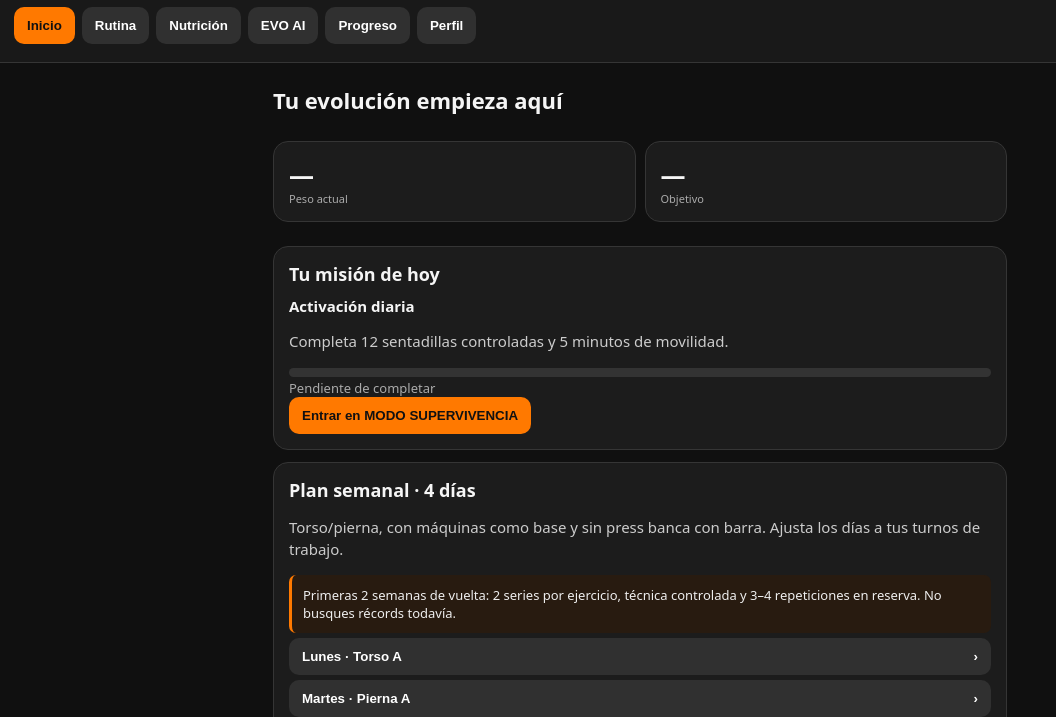
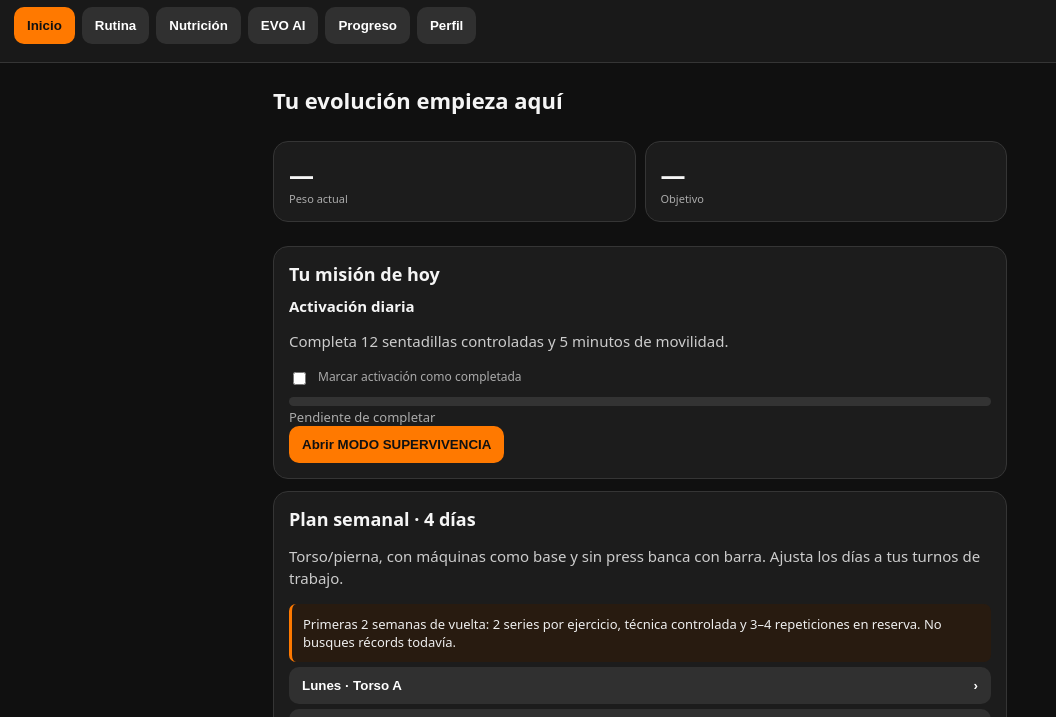
Before and after one commit to antonioarrondo2020-max/-GYM-EVOLUTION, a plain HTML site: page index.html in a window 1280 px wide. Shown: the part 66-783 px from the top of the page, without its empty margins (0-1056 px from the left). Drawn offline with Linux system fonts and the light colour scheme.

Commit message:
Improve home challenges and workout validation

```diff
--- a/index.html
+++ b/index.html
@@ -40,7 +40,7 @@ footer{text-align:center;color:#888;font-size:11px;padding:22px 0}
 <main>
 <section id="home"><h1>Tu evolución empieza aquí</h1>
 <div class="grid"><div class="card stat" id="homeWeight">—<small>Peso actual</small></div><div class="card stat" id="homeTarget">—<small>Objetivo</small></div></div>
-<div class="card"><h2>Tu misión de hoy</h2><div id="homeChallenge"></div><button class="primary" onclick="showTab('commander')">Entrar en MODO SUPERVIVENCIA</button></div>
+<div class="card"><h2>Tu misión de hoy</h2><div id="homeChallenge"></div><button class="primary" onclick="showTab('commander')">Abrir MODO SUPERVIVENCIA</button></div>
 <div class="card"><h2>Plan semanal · 4 días</h2><p>Torso/pierna, con máquinas como base y sin press banca con barra. Ajusta los días a tus turnos de trabajo.</p><div class="notice">Primeras 2 semanas de vuelta: 2 series por ejercicio, técnica controlada y 3–4 repeticiones en reserva. No busques récords todavía.</div><div id="days"></div></div>
 <div class="card"><h2>Regla de progresión</h2><p>Cuando completes todas las series en el rango alto, con técnica limpia y al menos 2 repeticiones en reserva, prueba el incremento mínimo de la máquina en la siguiente sesión.</p></div></section>
 
@@ -74,13 +74,13 @@ function renderDays(){$("days").innerHTML=plan.map((d,i)=>`<button class="daybtn
 function openDay(i){$("day").value=i;showTab("routine");renderExercises()}
 $("day").onchange=renderExercises;$("phase").onchange=()=>{$("phaseText").textContent=$("phase").value==="2"?"Vuelta progresiva: 2 series y RIR 3–4.":"Fase normal: 3 series y RIR 1–3.";renderExercises()};
 function renderExercises(){let d=plan[+$("day").value],n=+$("phase").value;$("exercises").innerHTML=d.e.map((e,i)=>`<div class="card exercise"><h3>${e[0]}</h3><span class="pill">${e[1]}</span><span class="pill">${e[3]}</span><p class="muted">Objetivo ${e[2]} · ${n} series</p><div class="log"><div><label>Carga kg</label><input id="kg${i}" type="number" step=".5" placeholder="kg"></div><div><label>Reps por serie</label><input id="rp${i}" placeholder="${Array(n).fill(12).join(",")}"></div><div><label>RIR final</label><input id="ri${i}" type="number" min="0" max="10" placeholder="2"></div></div><button class="primary" onclick="record(${+$("day").value},${i})">Guardar ejercicio</button><p class="muted" id="tip${i}"></p></div>`).join("")}
-function record(d,i){let n=+$("phase").value,kg=+$("kg"+i).value,r=$("rp"+i).value.split(",").map(v=>+v.trim()),rir=$("ri"+i).value;if(!kg||r.length!==n||r.some(v=>!v)||rir===""){alert("Indica carga, las "+n+" series separadas por comas y el RIR.");return}let upper=Number((plan[d].e[i][2].match(/–(\d+)/)||[])[1]||12),good=r.every(v=>v>=upper)&&+rir>=2,s=good?"Puedes probar el incremento mínimo de la máquina la próxima vez.":"Mantén la carga e intenta sumar alguna repetición con buena técnica.";data.history.unshift({date:new Date().toISOString(),day:plan[d].day,exercise:plan[d].e[i][0],kg,reps:r,rir:+rir,suggestion:s});persist();$("tip"+i).textContent="Guardado. "+s;$("tip"+i).style.color=good?"var(--green)":"#aaa"}
+function record(d,i){let n=+$("phase").value,kg=Number($("kg"+i).value),raw=$("rp"+i).value.trim(),r=raw.split(",").map(v=>Number(v.trim())),rirRaw=$("ri"+i).value.trim(),rir=Number(rirRaw);if(!Number.isFinite(kg)||kg<0||kg>1000||!raw||r.length!==n||r.some(v=>!Number.isInteger(v)||v<1||v>100)||rirRaw===""||!Number.isInteger(rir)||rir<0||rir>10){alert("Revisa los datos: carga entre 0 y 1000 kg, "+n+" series con repeticiones enteras entre 1 y 100, y RIR entero entre 0 y 10.");return}let upper=Number((plan[d].e[i][2].match(/–(\d+)/)||[])[1]||12),good=r.every(v=>v>=upper)&&rir>=2,s=good?"Puedes probar el incremento mínimo de la máquina la próxima vez.":"Mantén la carga e intenta sumar alguna repetición con buena técnica.";data.history.unshift({date:new Date().toISOString(),day:plan[d].day,exercise:plan[d].e[i][0],kg,reps:r,rir,suggestion:s});persist();$("tip"+i).textContent="Guardado. "+s;$("tip"+i).style.color=good?"var(--green)":"#aaa"}
 function renderHistory(){renderWeights();renderSessions();renderMeasures();let h=data.history;$("history").innerHTML=h.length?h.slice(0,40).map(x=>`<div class="history"><b>${x.exercise}</b><div class="muted">${new Date(x.date).toLocaleString("es-ES")} · ${x.day}</div>${x.kg} kg · ${x.reps.join(" / ")} reps · RIR ${x.rir}<div class="muted">${x.suggestion||""}</div></div>`).join(""):"<p class='muted'>Aún no has registrado ejercicios.</p>";$("summary").textContent=h.length?h.length+" registros guardados. Busca mejoras pequeñas y constantes.":"Aún no hay registros."}
 let sessionTicker=null;
 function formatElapsed(ms){let sec=Math.max(0,Math.floor(ms/1000)),m=String(Math.floor(sec/60)).padStart(2,"0"),s=String(sec%60).padStart(2,"0");return m+":"+s}
 function updateSessionUI(){let active=data.activeSession;let running=!!active;$("sessionStatus").textContent=running?"Sesión en curso · "+plan[active.day].day:"Sesión sin iniciar";$("startSession").disabled=running;$("finishSession").disabled=!running;$("sessionClock").textContent=running?formatElapsed(Date.now()-active.startedAt):"00:00"}
 function startSession(){if(data.activeSession){alert("Ya tienes una sesión iniciada.");return}data.activeSession={startedAt:Date.now(),day:+$("day").value,historyStart:data.history.length};persist();updateSessionUI();if(sessionTicker)clearInterval(sessionTicker);sessionTicker=setInterval(updateSessionUI,1000)}
-function finishSession(){if(!data.activeSession)return;let a=data.activeSession,end=Date.now(),duration=Math.max(1,Math.round((end-a.startedAt)/60000));data.sessions.unshift({startedAt:a.startedAt,endedAt:end,day:plan[a.day].day,duration,exerciseLogs:data.history.length-a.historyStart});data.activeSession=null;persist();if(sessionTicker)clearInterval(sessionTicker);updateSessionUI();renderSessions();alert("Sesión guardada: "+duration+" minutos.")}
+function finishSession(){if(!data.activeSession)return;let a=data.activeSession,end=Date.now(),duration=Math.max(1,Math.round((end-a.startedAt)/60000));const exerciseLogs=Math.max(0,data.history.length-a.historyStart);data.sessions.unshift({startedAt:a.startedAt,endedAt:end,day:plan[a.day].day,duration,exerciseLogs});data.activeSession=null;persist();if(sessionTicker)clearInterval(sessionTicker);updateSessionUI();renderSessions();renderChallenges();alert(exerciseLogs?"Sesión guardada: "+duration+" minutos.":"Sesión guardada sin ejercicios registrados; no contará para la misión semanal.")}
 function renderSessions(){let el=$("sessionHistory");if(!el)return;el.innerHTML=data.sessions.length?data.sessions.slice(0,20).map(x=>`<div class="history"><b>${x.day}</b><div class="mini">${new Date(x.startedAt).toLocaleString("es-ES")} · ${x.duration} min · ${x.exerciseLogs} registros</div></div>`).join(""):"<p class=mini>Aún no hay sesiones guardadas.</p>"}
 $("startSession").onclick=startSession;$("finishSession").onclick=finishSession;
 function renderWeights(){let el=$("weightHistory");if(!el)return;el.innerHTML=data.weights.length?data.weights.slice(-8).reverse().map(x=>`${new Date(x.date).toLocaleDateString("es-ES")}: <b>${x.kg} kg</b>`).join(" · "):"Todavía no hay pesos registrados."}
@@ -246,8 +246,9 @@ $('saveMeasures').onclick=()=>{let map={Cintura:$('mWaist').value,Pecho:$('mChes
 const todayKey=()=>{let d=new Date();return d.getFullYear()+"-"+String(d.getMonth()+1).padStart(2,"0")+"-"+String(d.getDate()).padStart(2,"0")};
 const weekKey=()=>{let d=new Date();d.setHours(0,0,0,0);d.setDate(d.getDate()-((d.getDay()+6)%7));return todayKeyFrom(d)};
 const todayKeyFrom=d=>d.getFullYear()+"-"+String(d.getMonth()+1).padStart(2,"0")+"-"+String(d.getDate()).padStart(2,"0");
-function getChallenges(){let level=data.profile.level||"Intermedio";let reps=level==="Principiante"?8:level==="Avanzado"?20:12;let daily=data.challenge.daily||{title:"Activación diaria",desc:`Completa ${reps} sentadillas controladas y 5 minutos de movilidad.`,done:false};let weekly=data.challenge.weekly||{title:"Misión semanal",desc:"Completa 3 sesiones de actividad adaptadas a tu nivel durante la semana.",done:false};if(data.challenge.date!==todayKey()){daily={title:"Activación diaria",desc:`Completa ${reps} sentadillas controladas y 5 minutos de movilidad.`,done:false};data.challenge.date=todayKey();data.challenge.daily=daily;persist()}if(data.challenge.week!==weekKey()){weekly={title:"Misión semanal",desc:"Completa 3 sesiones de actividad adaptadas a tu nivel durante la semana.",done:false};data.challenge.week=weekKey();data.challenge.weekly=weekly;persist()}return {daily,weekly}}
-function renderChallenges(){let c=getChallenges();$("dailyDone").textContent=c.daily.done?"1/1":"0/1";$("weeklyDone").textContent=c.weekly.done?"1/1":"0/1";$("challengeList").innerHTML=`<div class="card"><h3>Reto diario · ${c.daily.title}</h3><p>${c.daily.desc}</p><label class="check"><input type="checkbox" id="dailyCheck" ${c.daily.done?"checked":""}> Marcar como completado</label></div><div class="card"><h3>Reto semanal · ${c.weekly.title}</h3><p>${c.weekly.desc}</p><label class="check"><input type="checkbox" id="weeklyCheck" ${c.weekly.done?"checked":""}> Marcar como completado</label></div>`;$("homeChallenge").innerHTML=`<b>${c.daily.title}</b><p>${c.daily.desc}</p><div class="progressbar"><span style="width:${c.daily.done?100:0}%"></span></div><small class="muted">${c.daily.done?"Misión cumplida":"Pendiente de completar"}</small>`;$("dailyCheck").onchange=e=>{data.challenge.daily.done=e.target.checked;persist();renderChallenges()};$("weeklyCheck").onchange=e=>{data.challenge.weekly.done=e.target.checked;persist();renderChallenges()}}
+function getWeeklySessionCount(){const start=weekKey();return data.sessions.filter(x=>{if(!x||!x.startedAt||!(Number(x.exerciseLogs)>0))return false;const d=new Date(x.startedAt);return !Number.isNaN(d.getTime())&&todayKeyFrom(d)>=start&&todayKeyFrom(d)<=todayKey()}).length}
+function getChallenges(){let level=data.profile.level||"Intermedio";let reps=level==="Principiante"?8:level==="Avanzado"?20:12;let daily=data.challenge.daily||{title:"Activación diaria",desc:`Completa ${reps} sentadillas controladas y 5 minutos de movilidad.`,done:false};if(data.challenge.date!==todayKey()){daily={title:"Activación diaria",desc:`Completa ${reps} sentadillas controladas y 5 minutos de movilidad.`,done:false};data.challenge.date=todayKey();data.challenge.daily=daily;persist()}if(!data.challenge.daily)data.challenge.daily=daily;return {daily,weekly:{title:"Misión semanal",desc:"Completa 3 sesiones de entrenamiento registradas durante la semana."}}}
+function renderChallenges(){let c=getChallenges(),weeklyCount=getWeeklySessionCount(),weeklyDone=weeklyCount>=3;$("dailyDone").textContent=c.daily.done?"1/1":"0/1";$("weeklyDone").textContent=Math.min(weeklyCount,3)+"/3";$("challengeList").innerHTML=`<div class="card"><h3>Reto diario · ${c.daily.title}</h3><p>${c.daily.desc}</p><label class="check"><input type="checkbox" id="dailyCheck" ${c.daily.done?"checked":""}> Marcar como completado</label></div><div class="card"><h3>Reto semanal · ${c.weekly.title}</h3><p>${c.weekly.desc}</p><div class="progressbar"><span style="width:${Math.min(100,weeklyCount/3*100)}%"></span></div><small class="muted">${weeklyDone?"Misión semanal cumplida":weeklyCount+" de 3 sesiones completadas"}</small></div>`;$("homeChallenge").innerHTML=`<b>${c.daily.title}</b><p>${c.daily.desc}</p><label class="check"><input type="checkbox" id="homeDailyCheck" ${c.daily.done?"checked":""}> Marcar activación como completada</label><div class="progressbar"><span style="width:${c.daily.done?100:0}%"></span></div><small class="muted">${c.daily.done?"Misión cumplida":"Pendiente de completar"}</small>`;$("dailyCheck").onchange=e=>{data.challenge.daily.done=e.target.checked;persist();renderChallenges()};$("homeDailyCheck").onchange=e=>{data.challenge.daily.done=e.target.checked;persist();renderChallenges()}}
 $("newChallenge").onclick=()=>{let lvl=data.profile.level||"Intermedio";let n=lvl==="Principiante"?8:lvl==="Avanzado"?20:12;data.challenge.daily={title:"Reto de disciplina",desc:`Haz ${n} flexiones adaptadas (apoyando rodillas si hace falta) o una alternativa equivalente sin dolor, y 5 minutos de movilidad.`,done:false};data.challenge.weekly={title:"Consistencia de la semana",desc:"Planifica y completa 3 sesiones de entrenamiento o actividad física adaptada a tu recuperación.",done:false};data.challenge.date=todayKey();data.challenge.week=weekKey();persist();renderChallenges()};
 $("speak").onclick=()=>{if(!("speechSynthesis"in window)){alert("Tu dispositivo no ofrece lectura de voz en este navegador.");return}speechSynthesis.cancel();let u=new SpeechSynthesisUtterance("Comandante. Ponte en marcha. Hoy no buscamos excusas ni récords. Cumple tu misión con técnica, constancia y cabeza. Evoluciona.");u.lang="es-ES";u.rate=.92;let voices=speechSynthesis.getVoices();let v=voices.find(x=>/^es/i.test(x.lang)&&/male|mascul/i.test(x.name))||voices.find(x=>/^es/i.test(x.lang));if(v)u.voice=v;speechSynthesis.speak(u)};
 $("stopSpeak").onclick=()=>{if("speechSynthesis"in window)speechSynthesis.cancel()};
```
